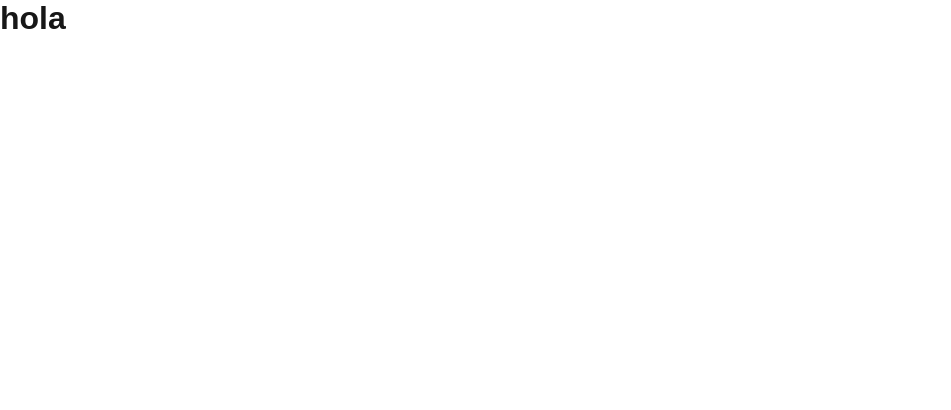
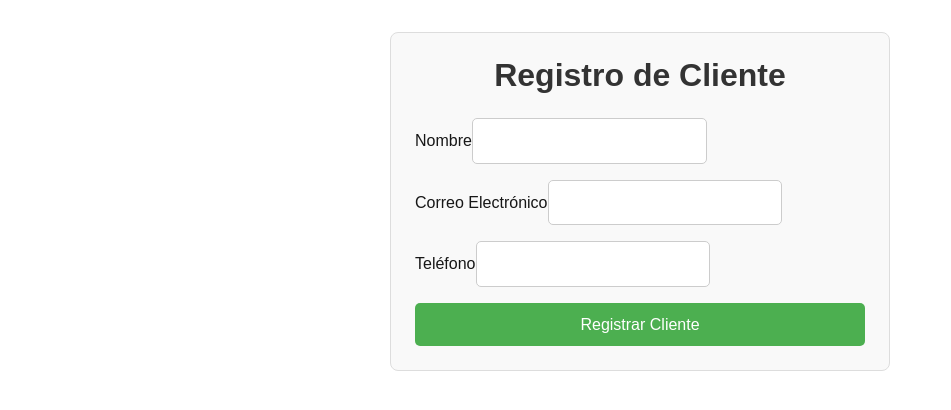
Before and after one commit to Lukayx/Proyecto-ArquiSoftware, a Next.js app in the folder mira-flow/: page /register in a window 1280 px wide. Shown: the top 410 px of the page, without its empty margins (0-951 px from the left). Built offline with nearby package versions, Linux system fonts and the light colour scheme.

Commit message:
login y register creados

```diff
--- a/mira-flow/src/app/(pages)/(general)/register/page.module.css
+++ b/mira-flow/src/app/(pages)/(general)/register/page.module.css
@@ -0,0 +1,53 @@
+.register-container {
+    max-width: 500px;
+    margin: 2rem auto;
+    padding: 1.5rem;
+    border: 1px solid #ddd;
+    border-radius: 8px;
+    background-color: #f9f9f9;
+  }
+
+  .title {
+    text-align: center;
+    margin-bottom: 1.5rem;
+    font-size: 2rem;
+    color: #333;
+  }
+
+  .register-form {
+    display: flex;
+    flex-direction: column;
+  }
+
+  .input-field {
+    margin-bottom: 1rem;
+    padding: 0.8rem;
+    font-size: 1rem;
+    border: 1px solid #ccc;
+    border-radius: 5px;
+  }
+
+  .button {
+    background-color: #4CAF50;
+    color: white;
+    border: none;
+    padding: 0.8rem;
+    border-radius: 5px;
+    cursor: pointer;
+    font-size: 1rem;
+    transition: background-color 0.3s ease;
+  }
+
+  .button:hover {
+    background-color: #45a049;
+  }
+
+  .success {
+    color: green;
+    text-align: center;
+  }
+
+  .error {
+    color: red;
+    text-align: center;
+  }
--- a/mira-flow/src/app/(pages)/(general)/register/page.tsx
+++ b/mira-flow/src/app/(pages)/(general)/register/page.tsx
@@ -1,8 +1,102 @@
-import Image from "next/image";
-import styles from "./page.module.css";
+'use client';
+import { useState } from 'react';
+import { useRouter } from 'next/navigation';
+import styles from './page.module.css';  // Importa el archivo CSS como un módulo
 
-export default function Home() {
+export default function Register() {
+  const [nombre, setNombre] = useState('');
+  const [email, setEmail] = useState('');
+  const [telefono, setTelefono] = useState('');
+  const [error, setError] = useState('');
+  const [successMessage, setSuccessMessage] = useState('');
+  const router = useRouter();
+
+  const handleRegister = async (e: React.FormEvent) => {
+    e.preventDefault();
+
+    const clientData = {
+      nombre,
+      email,
+      telefono
+    };
+
+    try {
+      // Llamada al servidor para registrar al cliente
+      const response = await fetch('http://localhost:3000/api/postClient', {
+        method: 'POST',
+        headers: {
+          'Content-Type': 'application/json',
+        },
+        body: JSON.stringify(clientData),
+      });
+
+      // Verifica si la respuesta es exitosa
+      if (!response.ok) {
+        throw new Error('Error en la conexión con el servidor');
+      }
+
+      const data = await response.json();
+      console.log('Datos de cliente enviados:', data);
+
+      // Si el registro es exitoso
+      if (data.message === 'Cliente creado con éxito') {
+        setSuccessMessage('Cliente registrado con éxito');
+
+        // Redirigir al login inmediatamente después de un registro exitoso
+        router.push('/login'); // Redirige al login
+      } else {
+        setError('Hubo un problema al registrar al cliente');
+      }
+    } catch (error) {
+      console.error('Error en el registro:', error);
+      setError('Hubo un error al registrar al cliente');
+    }
+  };
+
   return (
-    <h1>hola</h1>
+    <div className={styles['register-container']}>
+      <h1 className={styles.title}>Registro de Cliente</h1>
+      <form onSubmit={handleRegister} className={styles['register-form']}>
+        <div>
+          <label htmlFor="nombre">Nombre</label>
+          <input
+            className={styles['input-field']}
+            type="text"
+            id="nombre"
+            value={nombre}
+            onChange={(e) => setNombre(e.target.value)}
+            required
+          />
+        </div>
+        <div>
+          <label htmlFor="email">Correo Electrónico</label>
+          <input
+            className={styles['input-field']}
+            type="email"
+            id="email"
+            value={email}
+            onChange={(e) => setEmail(e.target.value)}
+            required
+          />
+        </div>
+        <div>
+          <label htmlFor="telefono">Teléfono</label>
+          <input
+            className={styles['input-field']}
+            type="text"
+            id="telefono"
+            value={telefono}
+            onChange={(e) => setTelefono(e.target.value)}
+            required
+          />
+        </div>
+
+        {/* Mostrar mensajes de éxito o error */}
+        {successMessage && <p className={styles.success}>{successMessage}</p>}
+        {error && <p className={styles.error}>{error}</p>}
+
+        <button type="submit" className={styles.button}>Registrar Cliente</button>
+      </form>
+    </div>
   );
 }
```
Also changed, not shown: mira-flow/src/app/(pages)/(general)/login/page.module.css (+19 -0 lines), mira-flow/src/app/(pages)/(general)/login/page.tsx (+10 -0 lines).
